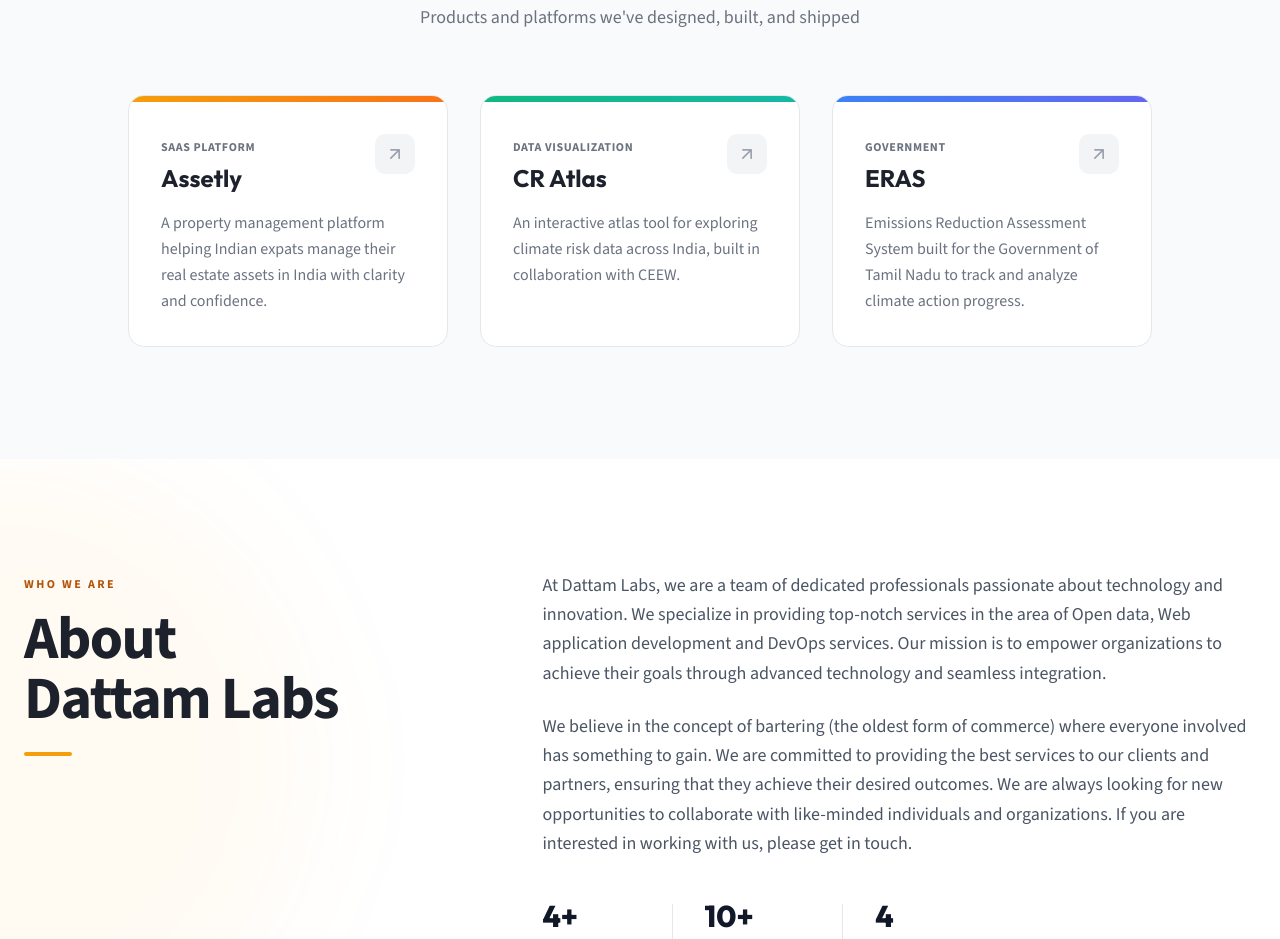
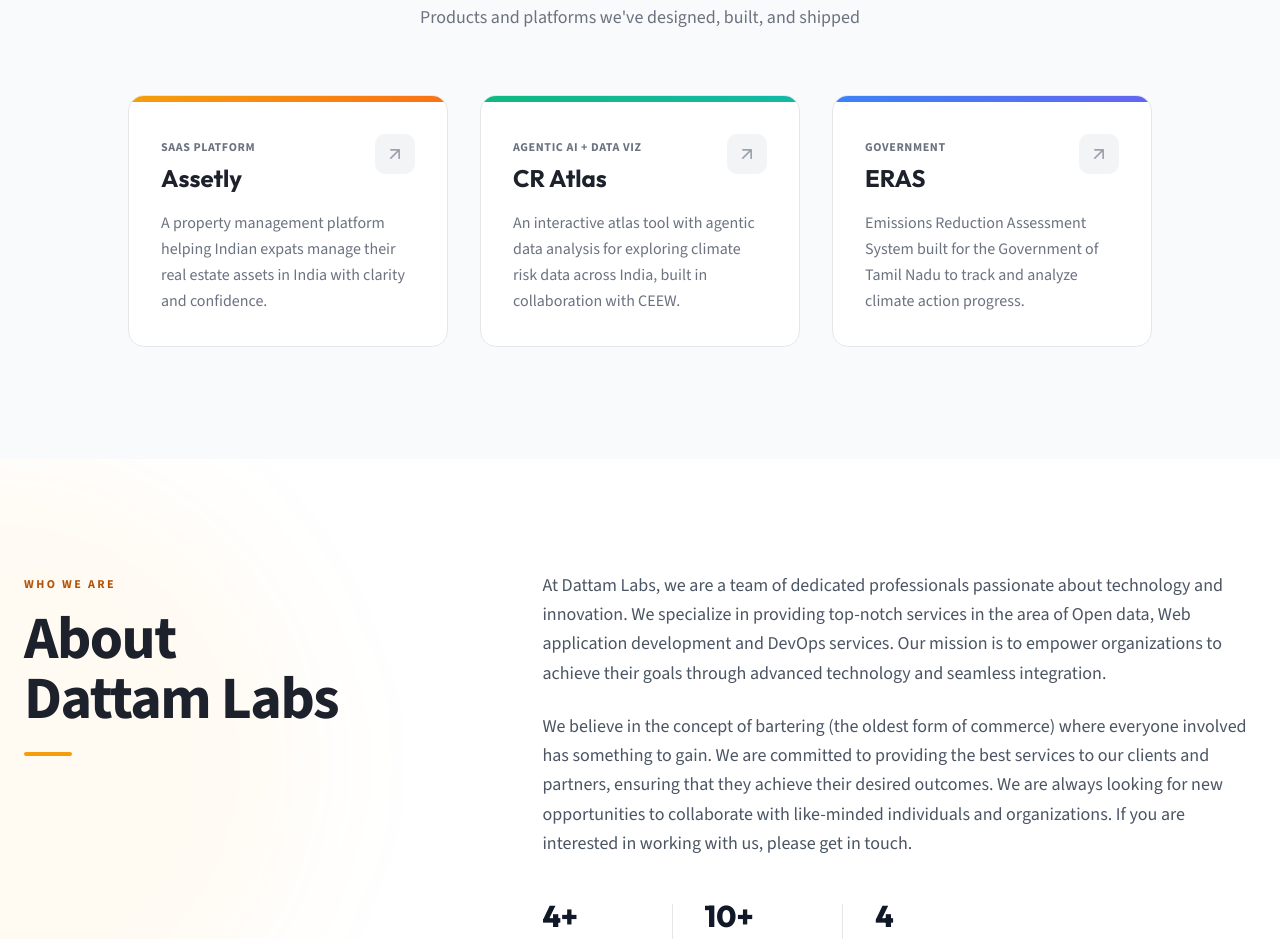
Before and after one commit to dattam-in/dattam.in, an Astro site in the folder apps/dattam-v1/: page / in a window 1280 px wide. Shown: the part 1890-2829 px from the top of the page. Built offline with nearby package versions, Linux system fonts and the light colour scheme; Astro itself is replaced by a stand-in of ours; no server answers.

Commit message:
Update CR Atlas description to mention agentic data analysis

```diff
--- a/apps/dattam-v1/src/components/ProductsSection.astro
+++ b/apps/dattam-v1/src/components/ProductsSection.astro
@@ -10,8 +10,8 @@
   {
     name: 'CR Atlas',
     url: 'https://cr-atlas.tools.ceew.co.in/',
-    desc: 'An interactive atlas tool for exploring climate risk data across India, built in collaboration with CEEW.',
-    tag: 'Data Visualization',
+    desc: 'An interactive atlas tool with agentic data analysis for exploring climate risk data across India, built in collaboration with CEEW.',
+    tag: 'Agentic AI + Data Viz',
     gradient: 'from-emerald-500 to-teal-500',
   },
   {
```
